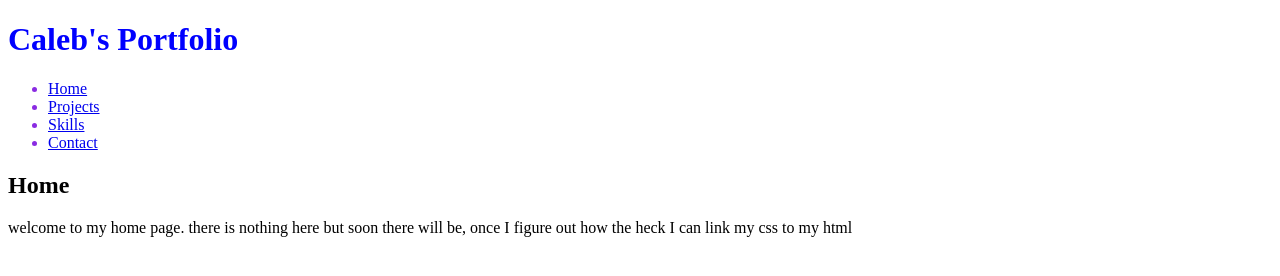
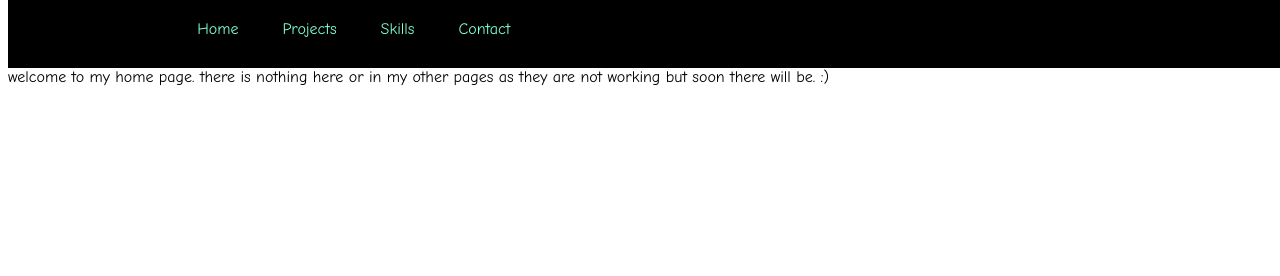
Before and after one commit to Calebfl99/Personal-Portfolio-Fletcher, a plain HTML site: page index.html in a window 1280 px wide. Drawn offline with Linux system fonts and the light colour scheme.

Commit message:
Just added a few things like the nav bar but attempting to move the name of website onto navigation bar which is going very well (no it is not)

```diff
--- a/index.html
+++ b/index.html
@@ -6,9 +6,9 @@
  <meta lang="en">
  </head>
  <body>
-  <h1>Caleb's Portfolio</h1>
   <nav class="navbar">
    <ul>
+    <h2 class="logo1">Caleb's Portfolio</h2>
     <li><a class="Home-Page" href="#">Home</a></li>
     <li><a class="Project-Page" href="#">Projects</a></li>
     <li><a class="Skill-Page" href="#">Skills</a></li>
@@ -16,6 +16,6 @@
    </ul>
   </nav>
   <h2>Home</h2>
-  <p>welcome to my home page. there is nothing here but soon there will be, once I figure out how the heck I can link my css to my html</p>
+  <p>welcome to my home page. there is nothing here or in my other pages as they are not working but soon there will be. :) </p>
  </body>
 </html>
--- a/style.css
+++ b/style.css
@@ -1,8 +1,31 @@
-h1{
+body {
+font-family: 'Comic Sans MS', 'Comic Sans', 'Arial', 'sans-serif', cursive;
+}
+
+logo1{
  color: blue;
+ text-transform: capitalize;
+ text-align: right;
 }
 
 ul{
-    align-content: center;
-    color: blueviolet;
+    list-style-type: none;
+    margin: 0;
+    padding: 0;
+    background-color: black;
+    display: flex;
+    position: fixed;
+    top: 0;
+    width: 100%;
 }
+
+ul li a{
+    display: block;
+    color: aquamarine;
+    padding: 20px 22px;
+    text-decoration: none;
+}
+
+ul li a.active{
+    background-color: green;
+}
```
